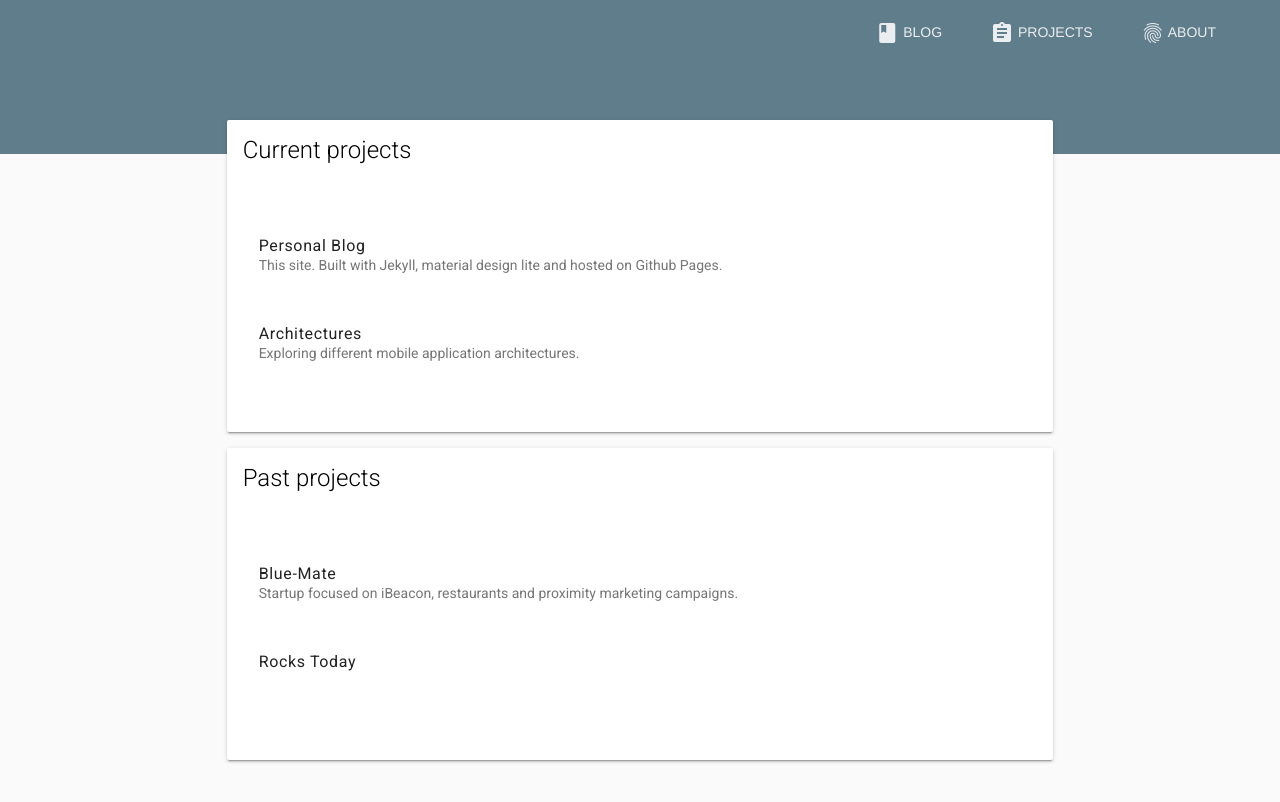
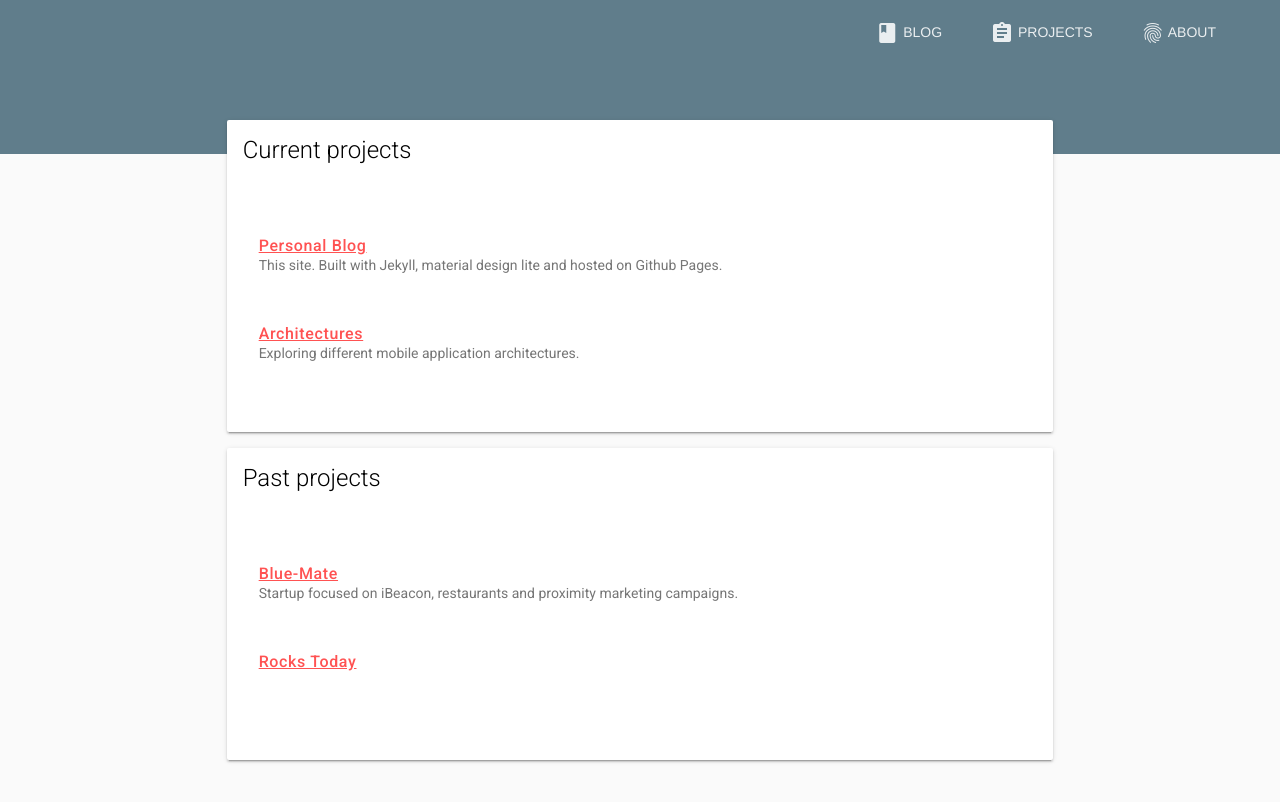
Before and after one commit to mcomisso/mcomisso.github.io, a Jekyll site: the page built from projects/index.html, in a window 1280 px wide. Shown: the top 802 px of the page. Built offline with Jekyll 4.4.1, drawn with Linux system fonts in a browser that asks for light colours; nearby versions of some CDN libraries.

Commit message:
Links to projects

```diff
--- a/_includes/current_projects.html
+++ b/_includes/current_projects.html
@@ -8,7 +8,7 @@
       {% for project in site.projects.current %}
       <li class="mdl-list__item mal mdl-list__item--three-line">
         <span class="mdl-list__item-primary-content">
-          <span>{{ project.name }}</span>
+          <a href="{{project.site}}"><span>{{ project.name }}</span></a>
           <span class="mdl-list__item-text-body">
             {{ project.description }}
           </span>
--- a/_includes/past_projects.html
+++ b/_includes/past_projects.html
@@ -5,20 +5,16 @@
   </div>
   <div class="mdl-card__supporting-text">
     <ul class="mdl-list">
-
       {% for project in site.projects.past %}
       <li class="mdl-list__item mdl-list__item--three-line">
         <span class="mdl-list__item-primary-content">
-          <span>{{ project.name }}</span>
+          <a href="{{project.site}}"><span>{{ project.name }}</span></a>
           <span class="mdl-list__item-text-body">
             {{ project.description }}
           </span>
         </span>
-
-
       </li>
       {% endfor %}
-
     </ul>
   </div>
 </div>
```
